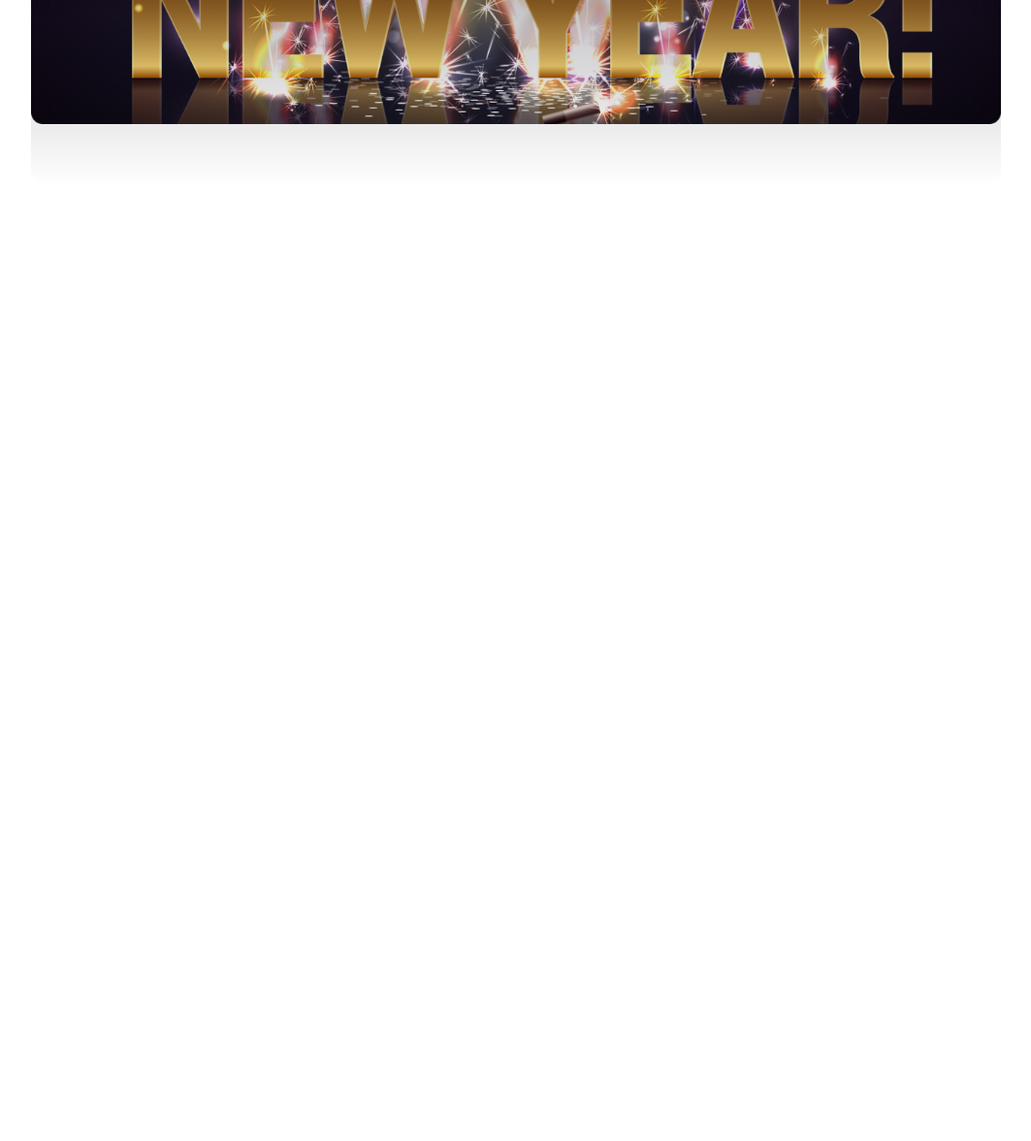
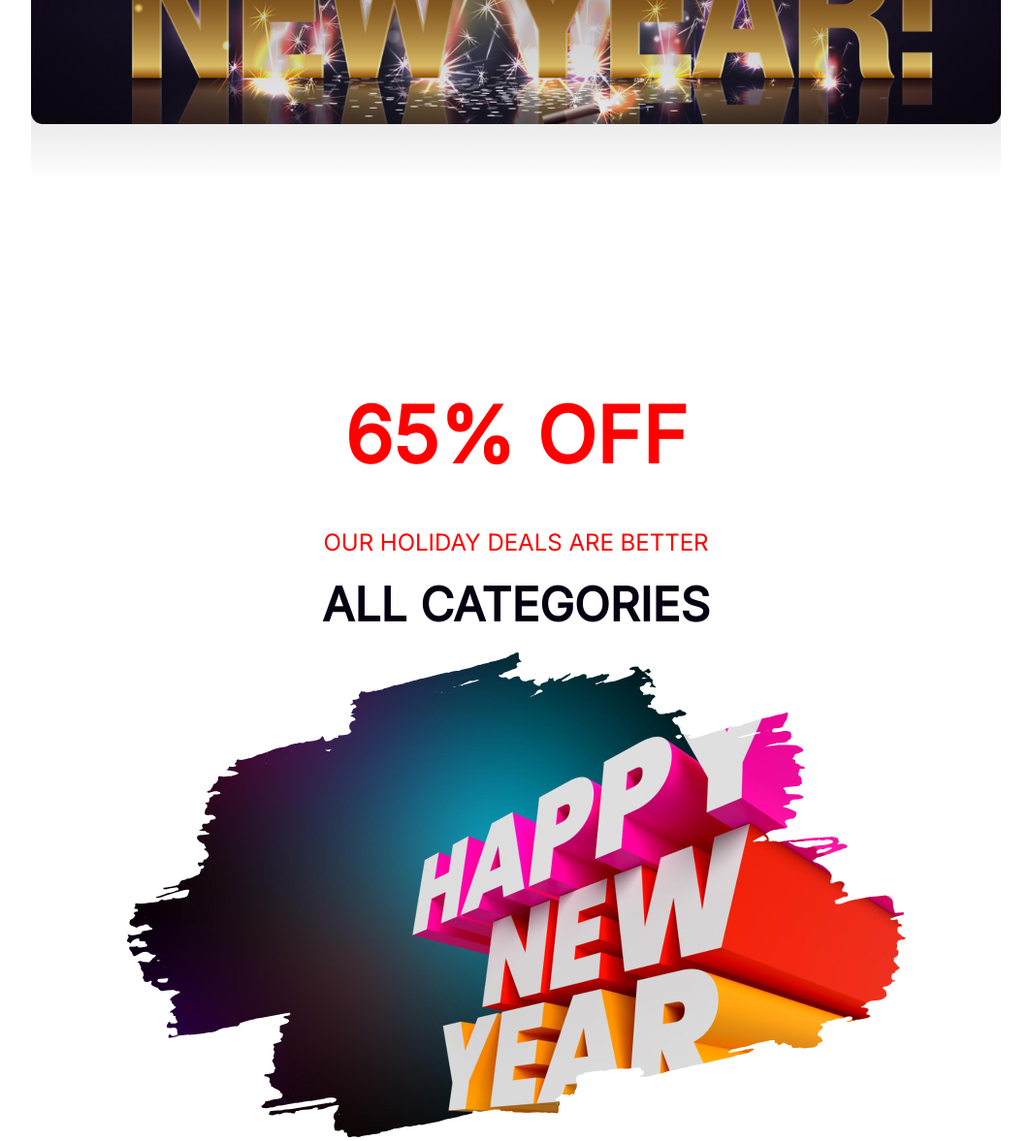
Before and after one commit to lilycm/new-year-new-mission, a plain HTML site: page index.html in a window 1280 px wide. Shown: the part 500-1677 px from the top of the page at 97% size, without its empty margins (108-1171 px from the left). Before the commit the page ends 800 px from the top, so only its background shows below. Drawn offline with Linux system fonts and the light colour scheme.

Commit message:
complete offer section

```diff
--- a/index.html
+++ b/index.html
@@ -16,6 +16,7 @@
 
 <body>
     <!-- header section start -->
+
     <header class="header">
         <div class="header-title">
             <p>Happy New Year</p>
@@ -24,11 +25,24 @@
         <div class="header-banner">
         </div>
     </header>
+
+    <!-- header section end -->
+
+
     <main>
-
+        <!-- offer section start -->
+        <section class="section-gap">
+            <div class="offer-detail">
+                <p>65% OFF</p>
+                <span>OUR HOLIDAY DEALS ARE BETTER</span>
+                <h3>ALL CATEGORIES</h3>
+                <img src="images/New Year Photo.png" alt="">
+            </div>
+        </section>
+        <!-- offer section end -->
     </main>
 
-    <!-- header section end -->
+
 </body>
 
 </html>
--- a/style/style.css
+++ b/style/style.css
@@ -7,7 +7,7 @@ body,
 /* header section start */
 .header {
     background: url('../images/Banner\ Image.png');
-    background-position:center;
+    background-position: center;
     background-repeat: no-repeat;
     background-size: 100%;
     height: 100vh;
@@ -19,17 +19,19 @@ body,
     justify-content: center;
 }
 
-.header .header-title{
+.header .header-title {
     background: linear-gradient(180deg, #070211bb 0%, rgba(7, 2, 17, 0.00) 100%);
     border-radius: 16px;
     position: absolute;
     width: 100%;
-    height: 73vh;
+    height: 72vh;
 }
-.header .header-title{
+
+.header .header-title {
     color: #FFF;
 }
-.header .header-title p{
+
+.header .header-title p {
     padding-top: 120px;
     font-size: 32px;
     font-family: 'Merriweather', serif;
@@ -39,7 +41,7 @@ body,
     letter-spacing: 1.2px;
 }
 
-.header .header-title h1{
+.header .header-title h1 {
     padding-top: 16px;
     font-size: 72px;
     font-family: 'Merriweather', serif;
@@ -49,3 +51,43 @@ body,
 }
 
 /* header section end */
+
+/* offer-section start */
+.section-gap{
+    margin-top: 100px;
+}
+
+.section-gap .offer-detail {
+    text-align: center;
+}
+
+.section-gap .offer-detail p{
+    color: #F00;
+    font-size: 80px;
+    font-style: normal;
+    font-weight: 700;
+    line-height: normal;
+    padding-bottom: 48px;
+    font-family: 'Inter', sans-serif;
+}
+
+
+.section-gap .offer-detail span{
+    color: #F00;
+    font-size: 24px;
+    font-style: normal;
+    font-weight: 500;
+    line-height: normal;
+    font-family: 'Inter', sans-serif;
+}
+
+.section-gap .offer-detail h3{
+    color: #070211;
+    font-size: 48px;
+    font-style: normal;
+    font-weight: 700;
+    line-height: normal;
+    padding: 20px 48px;
+    font-family: 'Inter', sans-serif;
+}
+/* offer-section end */
```
